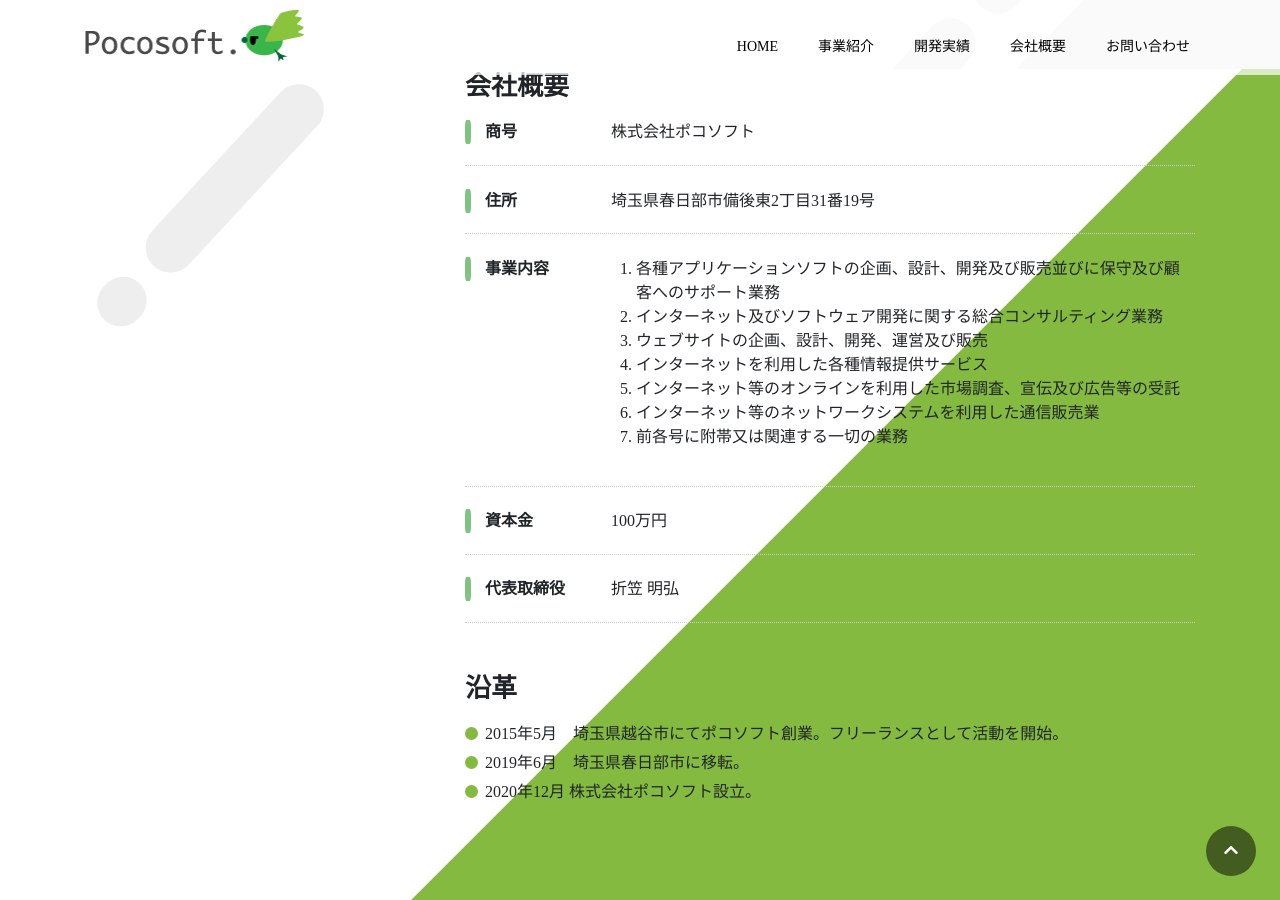
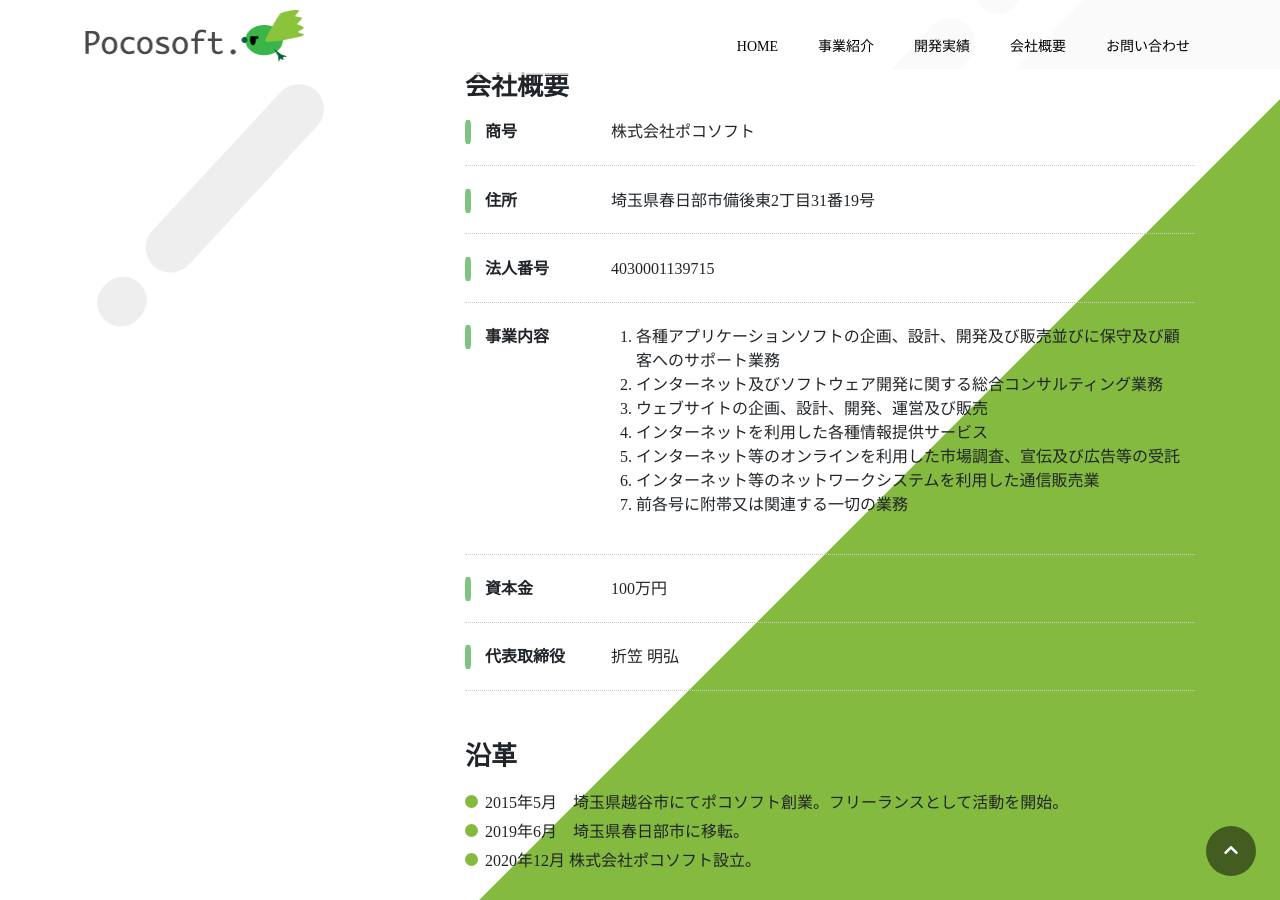
Before and after one commit to pocosoft/pocosoft.github.io, a Jekyll site: the page built from company.md, in a window 1280 px wide and 900 px high, scrolled down 368 px. Built offline with Jekyll 4.4.1, drawn with Linux system fonts in a browser that asks for light colours; nearby versions of some CDN libraries.

Commit message:
法人番号の追加

```diff
--- a/_layouts/company.html
+++ b/_layouts/company.html
@@ -3,7 +3,6 @@
 <html lang="ja">
   {% include head.html %}
 <body>
-
   {% include header.html %}
 <section id="message">
   <div class="container">
@@ -27,6 +26,10 @@
           <dl>
             <dt>住所</dt>
             <dd>埼玉県春日部市備後東2丁目31番19号</dd>
+          </dl>
+          <dl>
+            <dt>法人番号</dt>
+            <dd>4030001139715</dd>
           </dl>
           <dl>
             <dt>事業内容</dt>
```
